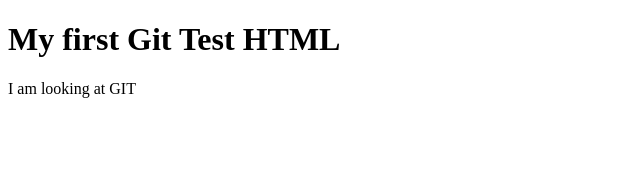
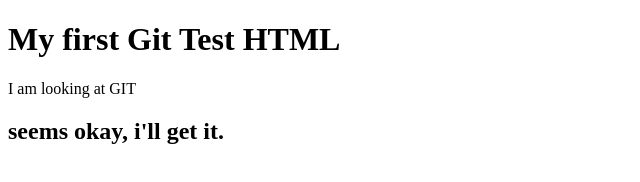
Before and after one commit to raelteach/raelteach1.github.io, a plain HTML site: page index.html in a window 1280 px wide. Shown: the whole page, without its empty margins (0-640 px from the left). Drawn offline with Linux system fonts and the light colour scheme.

Commit message:
Update index.html

```diff
--- a/index.html
+++ b/index.html
@@ -8,6 +8,7 @@
 <body>
     <h1>My first Git Test HTML</h1>
     <p>I am looking at GIT</p>
+    <h2>seems okay, i'll get it.</h2>
 
 </body>
 </html>
```
